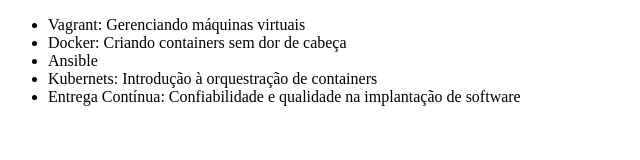
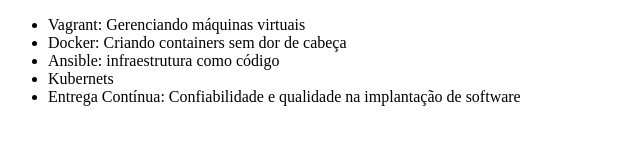
Before and after one commit to lindalvo/curso-git-alura, a plain HTML site: page index.html in a window 1280 px wide. Shown: the whole page, without its empty margins (0-640 px from the left). Drawn offline with Linux system fonts and the light colour scheme.

Commit message:
depois do stash

```diff
--- a/index.html
+++ b/index.html
@@ -8,8 +8,8 @@
     <ul>
         <li>Vagrant: Gerenciando máquinas virtuais</li>
         <li>Docker: Criando containers sem dor de cabeça</li>
-        <li>Ansible</li>
-		<li>Kubernets: Introdução à orquestração de containers</li>
+        <li>Ansible: infraestrutura como código</li>
+		<li>Kubernets</li>
         <li>Entrega Contínua: Confiabilidade e qualidade na implantação de software</li>
     </ul>
 </body>
```
